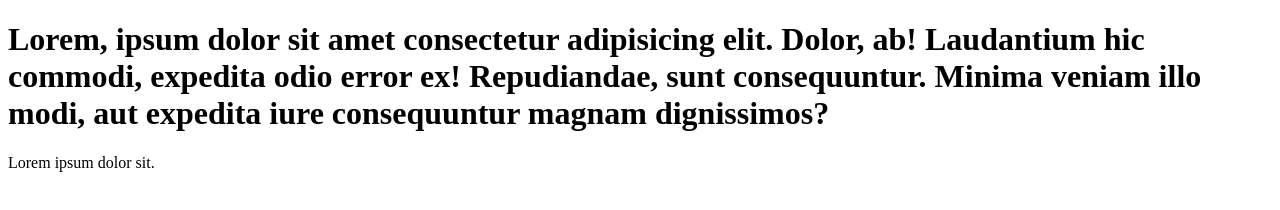
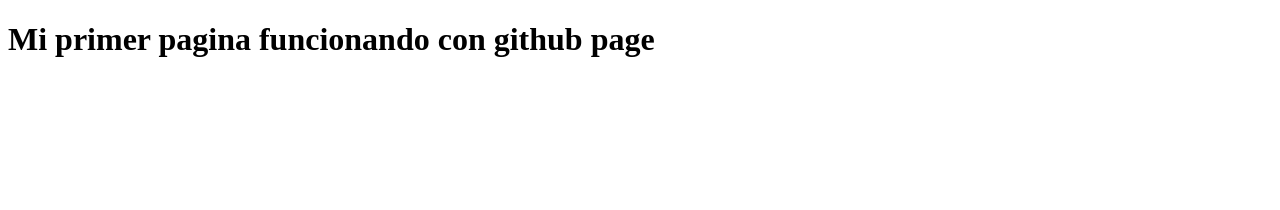
Before and after one commit to GuserHub23/a-eliminar, a plain HTML site: page assets/pagina-web/index.html in a window 1280 px wide. Drawn offline with Linux system fonts and the light colour scheme.

Commit message:
modifique el index

```diff
--- a/assets/pagina-web/index.html
+++ b/assets/pagina-web/index.html
@@ -4,14 +4,12 @@
     <meta charset="UTF-8">
     <meta http-equiv="X-UA-Compatible" content="IE=edge">
     <meta name="viewport" content="width=device-width, initial-scale=1.0">
-    <title>Mi primer COMMIT</title>
+    <title>Github pages</title>
     <link rel="stylesheet" href="style.css">
 </head>
 <body>
 
-    <h1>Lorem, ipsum dolor sit amet consectetur adipisicing elit. Dolor, ab! Laudantium hic commodi, expedita odio error ex! Repudiandae, sunt consequuntur. Minima veniam illo modi, aut expedita iure consequuntur magnam dignissimos?</h1>
-
-    <p>Lorem ipsum dolor sit.</p>
+    <h1>Mi primer pagina funcionando con github page</h1>
     <script src="main.js"></script>
 </body>
 </html>
```
